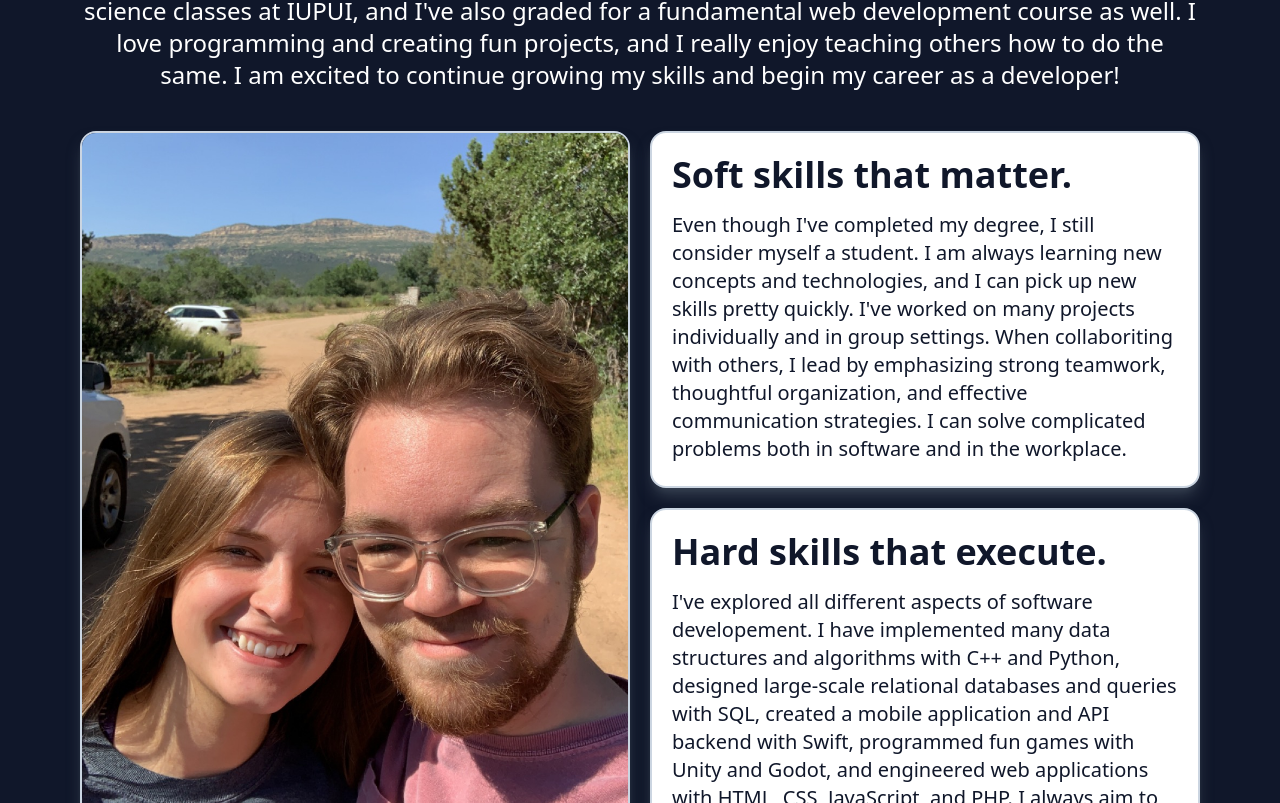
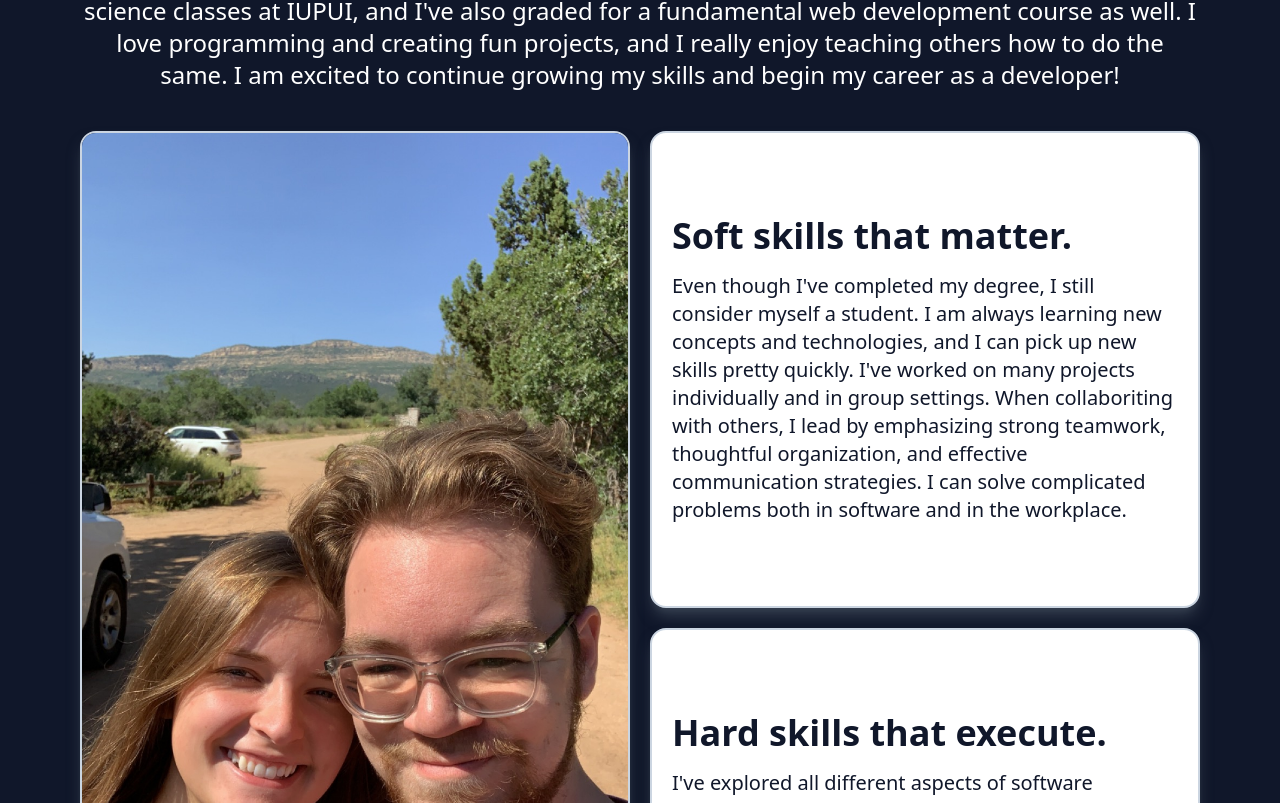
Before and after one commit to caleb765landis/Portfolio, a Next.js app: page / in a window 1280 px wide. Shown: the part 1097-1900 px from the top of the page. Built offline with nearby package versions, Linux system fonts and the light colour scheme.

Commit message:
Temporary fix for about photo sizing

```diff
--- a/components/layouts/home/About.jsx
+++ b/components/layouts/home/About.jsx
@@ -38,9 +38,9 @@ function Introduction() {
 
 function PhotoSkillsGrid() {
 	return (
-		<div className="grid md:grid-rows-2 md:grid-cols-2 md:gap-5 gap-8">
+		<div className="grid md:grid-cols-2 md:gap-5 gap-8">
 			{/* Portrait Photo */}
-			<div id="aboutPic" className="row-span-2">
+			<div id="aboutPic" className="row-span-2 flex items-center">
 				<img
 					src="/images/About_Photo.jpeg"
 					alt="About Photo"
--- a/styles/components/layouts/home/About.module.css
+++ b/styles/components/layouts/home/About.module.css
@@ -4,9 +4,10 @@
 .portraitPhoto {
     /* height: 750px; */
     /* height: 500px; */
-    height: 100%;
+    /* height: 100%;
     width: auto;
     aspect-ratio: 3/4;
-    object-fit: cover;
+    object-fit: cover; */
+    /* width: 500px; */
     @apply rounded-2xl border-2 border-slate-300 shadow-lg shadow-gray-700
 }
```
